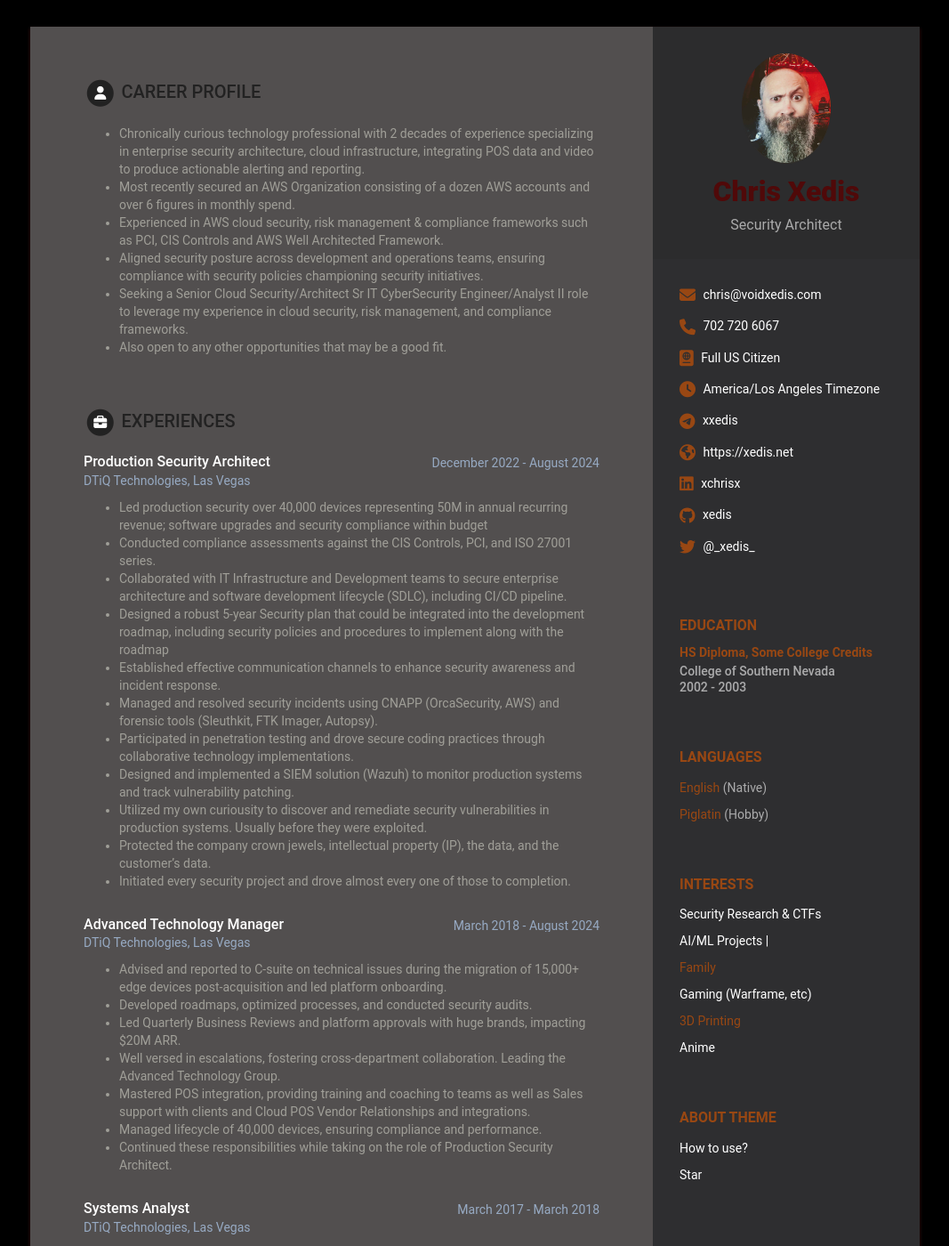
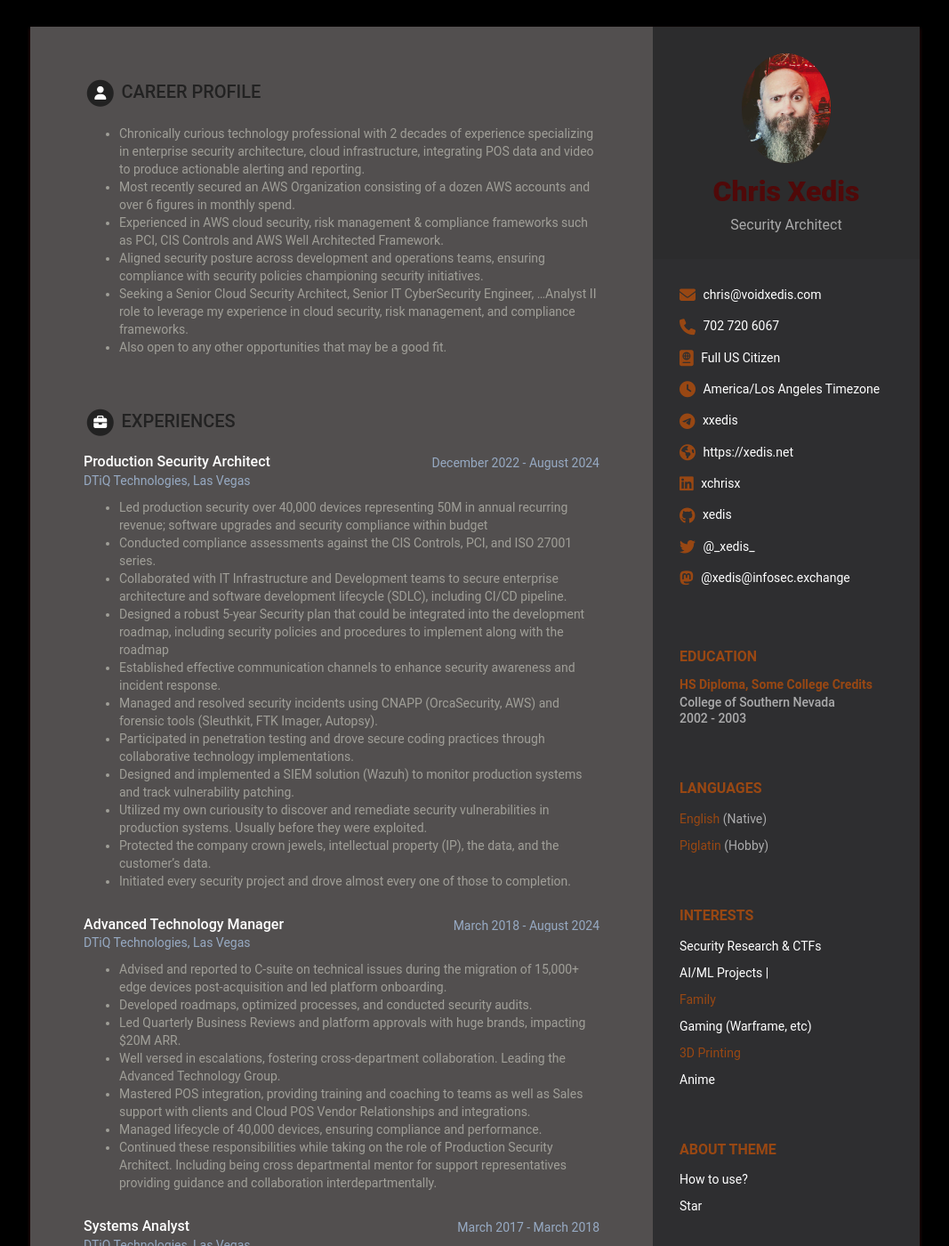
Before and after one commit to xedis/online-cv, a Jekyll site: the page built from index.html, in a window 1280 px wide and 1400 px high. Shown: the whole window at 89% size, without its empty margins (106-1173 px from the left). Built offline with Jekyll 4.4.1, drawn with Linux system fonts in a browser that asks for light colours.

```diff
--- a/_data/data.yml
+++ b/_data/data.yml
@@ -28,7 +28,7 @@ sidebar:
     stack-overflow: # Number/Username, e.g. 123456/alandoe
     codewars:
     goodreads: # Number-Username, e.g. 123456-alandoe
-    mastodon:  # Please include your full Mastodon link here.
+    mastodon: https://infosec.exchange/@xedis # Please include your full Mastodon link here.
     hackerrank: # Please provide your HackerRank username.
     leetcode: # Please provide your LeetCode username.
     pdf: # Add a PDF link here if you want to include a PDF custom version in your resume.
@@ -70,7 +70,7 @@ career-profile:
       - Most recently secured an AWS Organization consisting of a dozen AWS accounts and over 6 figures in monthly spend.
       - Experienced in AWS cloud security, risk management & compliance frameworks such as PCI, CIS Controls and AWS Well Architected Framework.
       - Aligned security posture across development and operations teams, ensuring compliance with security policies championing security initiatives.
-      - Seeking a Senior Cloud Security/Architect Sr IT CyberSecurity Engineer/Analyst II role to leverage my experience in cloud security, risk management, and compliance frameworks.
+      - Seeking a Senior Cloud Security Architect, Senior IT CyberSecurity Engineer, ...Analyst II role to leverage my experience in cloud security, risk management, and compliance frameworks.
       - Also open to any other opportunities that may be a good fit.
 extra-links:
     title: Linktree
@@ -103,7 +103,7 @@ experiences:
           - Well versed in escalations, fostering cross-department collaboration. Leading the Advanced Technology Group.
           - Mastered POS integration, providing training and coaching to teams as well as Sales support with clients and Cloud POS Vendor Relationships and integrations.
           - Managed lifecycle of 40,000 devices, ensuring compliance and performance.
-          - Continued these responsibilities while taking on the role of Production Security Architect.
+          - Continued these responsibilities while taking on the role of Production Security Architect. Including being cross departmental mentor for support representatives providing guidance and collaboration interdepartmentally.
       - role: Systems Analyst
         time: March 2017 - March 2018
         company: DTiQ Technologies, Las Vegas
```
